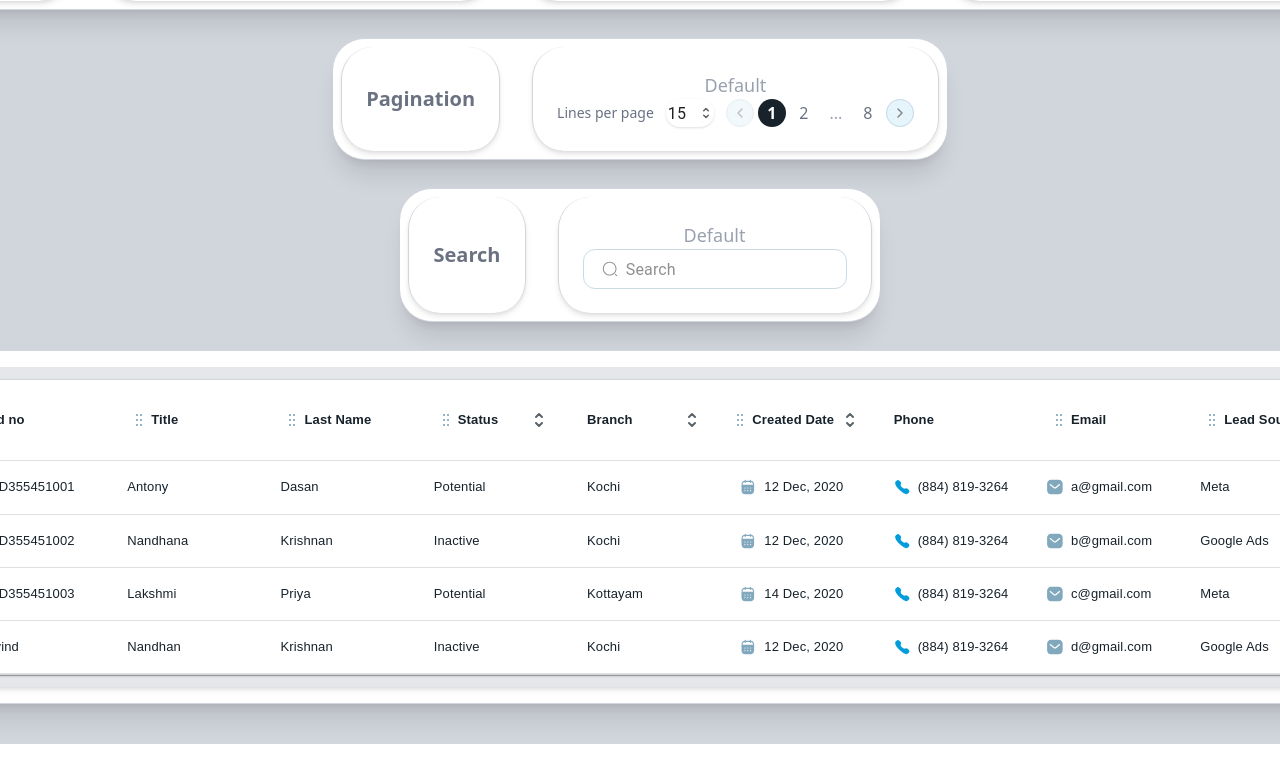
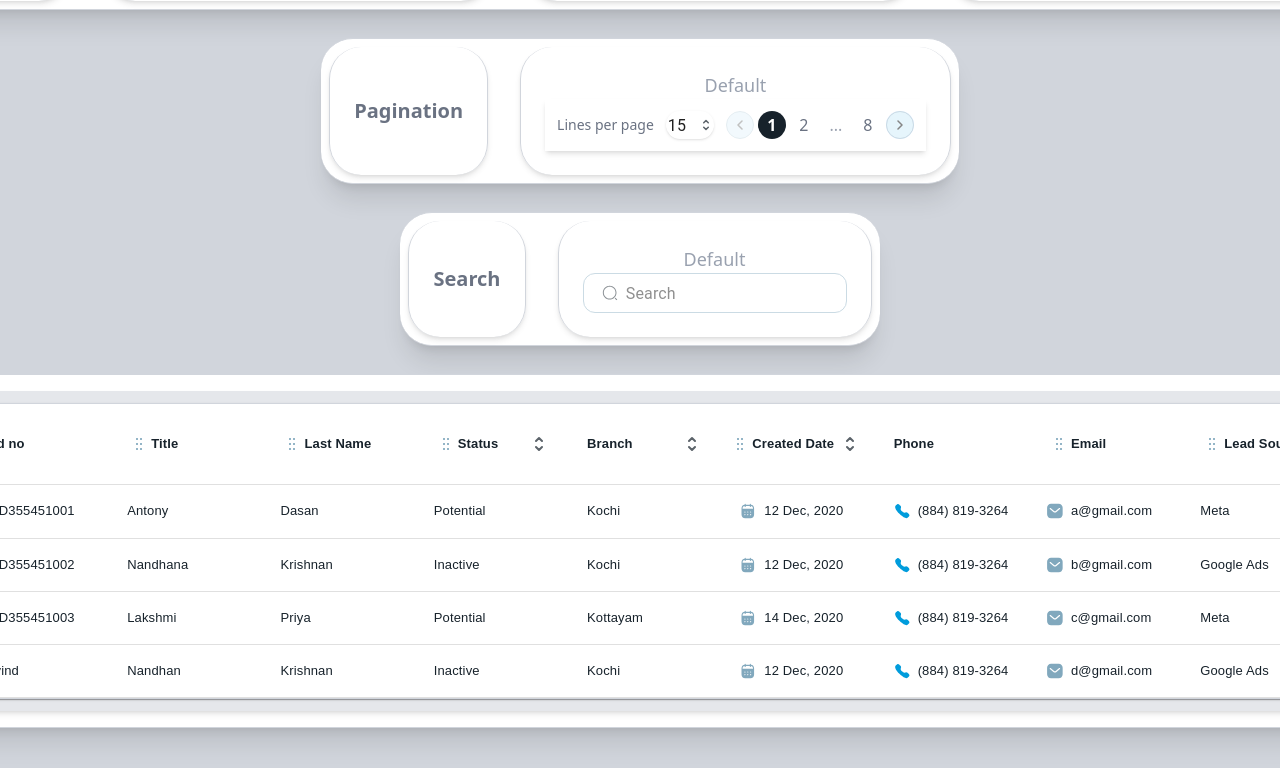
Before and after one commit to avnashv/reusable-components, a React (Vite) app: page / in a window 1280 px wide. Shown: the part 1905-2673 px from the top of the page. Before the commit the page ends 2649 px from the top, so only its background shows below. Built offline with nearby package versions, Linux system fonts and the light colour scheme.

Commit message:
pagination is in progress

```diff
--- a/src/components/customPagination/customPagination.jsx
+++ b/src/components/customPagination/customPagination.jsx
@@ -52,7 +52,7 @@ const CustomPagination = ({ totalPages = 8, currentPage, setCurrentPage }) => {
     };
 
     return (
-        <div className="flex items-center justify-between gap-3">
+        <div className="flex items-center justify-between p-3 shadow-md w-full max-w-[1304px] mx-auto gap-3">
             {/* Lines Per Page */}
             <div className="flex items-center gap-3 text-gray-500">
                 <span className="text-sm">Lines per page</span>
```
